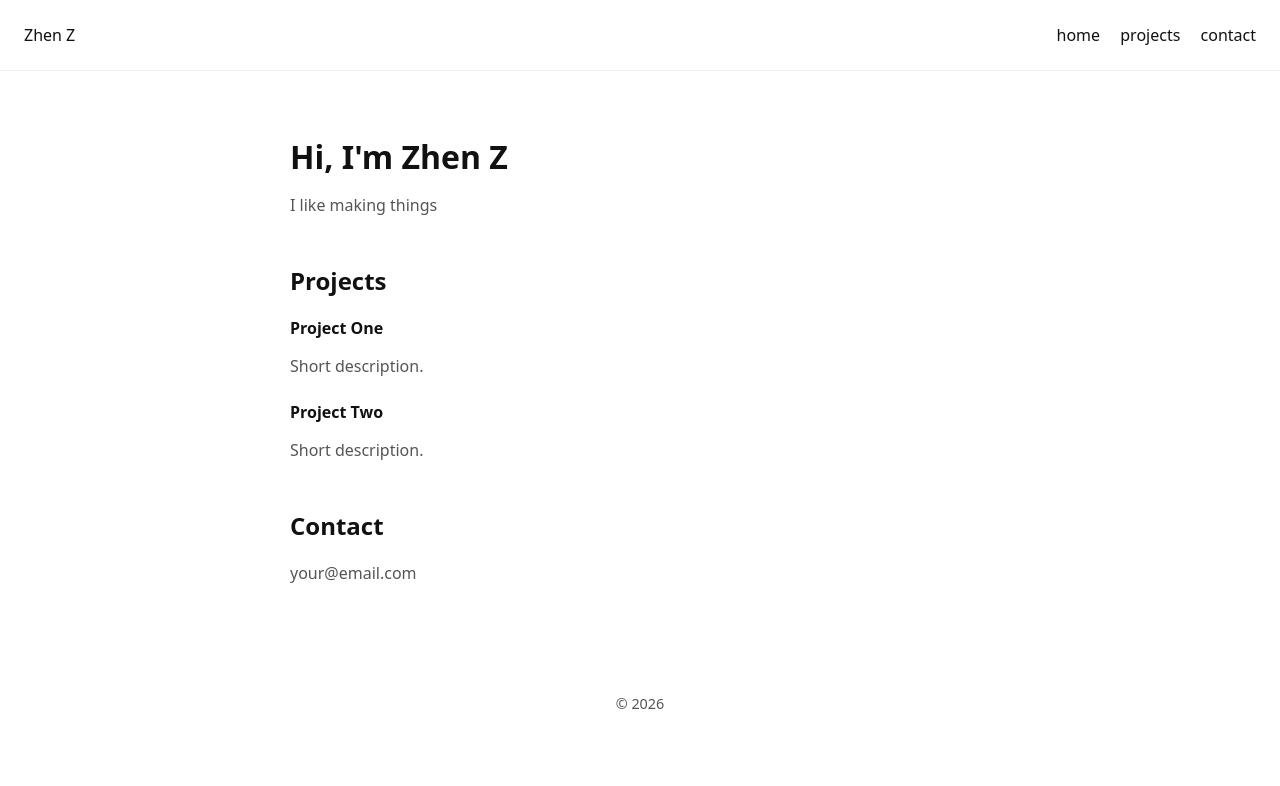
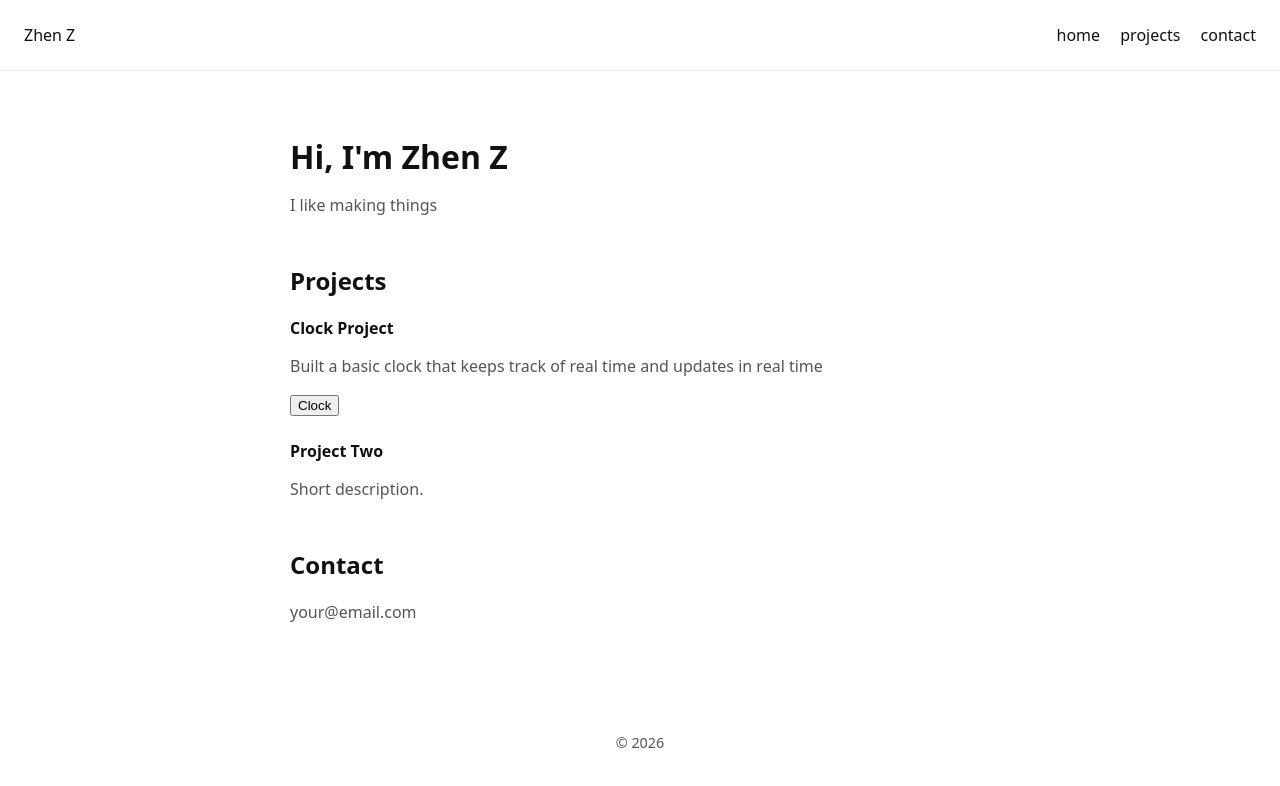
Before and after one commit to Zhen-maker/zhen-maker.github.io, a plain HTML site: page index.html in a window 1280 px wide. Drawn offline with Linux system fonts and the light colour scheme.

Commit message:
Update index.html
Added in first test project to see if github pages works as intended

```diff
--- a/index.html
+++ b/index.html
@@ -74,8 +74,9 @@
       <h2>Projects</h2>
 
       <div class="project">
-        <strong>Project One</strong>
-        <p>Short description.</p>
+        <strong>Clock Project</strong>
+        <p>Built a basic clock that keeps track of real time and updates in real time</p>
+        <button onclick="location.href='ClockProject/'"> Clock </button>
       </div>
 
       <div class="project">
```
